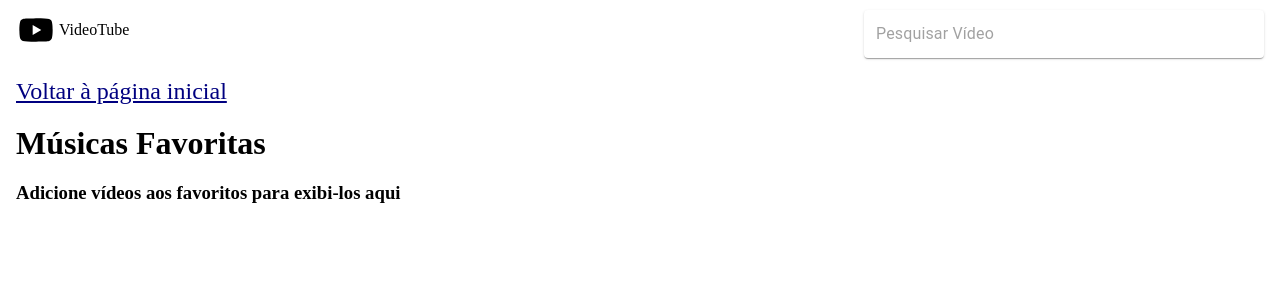
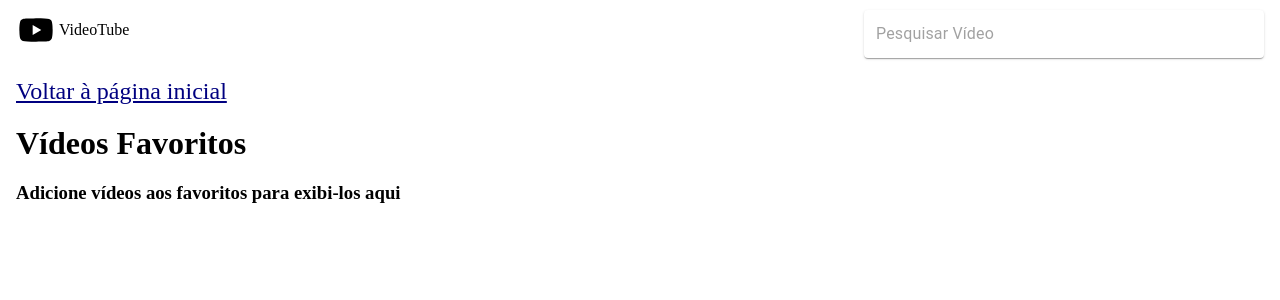
Before and after one commit to renatoguedes-dev/video-platform, a Next.js app: page /favorites in a window 1280 px wide. Shown: the top 300 px of the page. Built offline with nearby package versions, Linux system fonts and the light colour scheme; some icons are missing.

Commit message:
chore: change text on favorites page

```diff
--- a/src/app/components/FavoriteContent/FavoriteContent.tsx
+++ b/src/app/components/FavoriteContent/FavoriteContent.tsx
@@ -26,7 +26,7 @@ const FavoriteContent = () => {
         </Link>
       </div>
 
-      <h1>Músicas Favoritas</h1>
+      <h1>Vídeos Favoritos</h1>
 
       <div className="main">
         {data && data.length < 1 ? (
```
